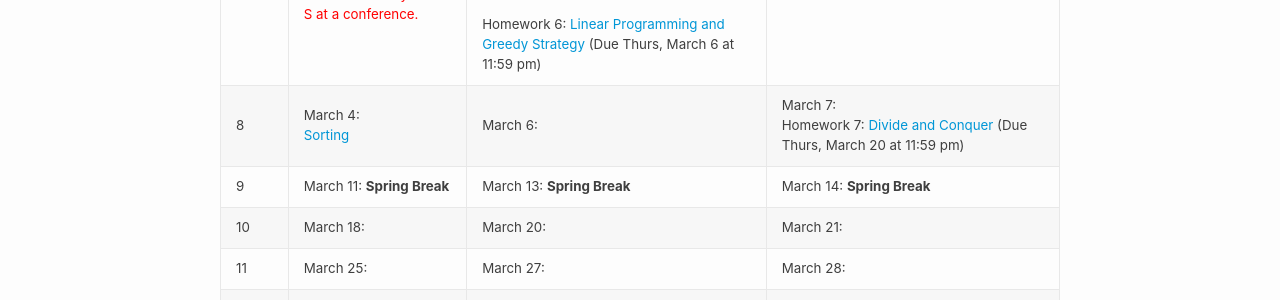
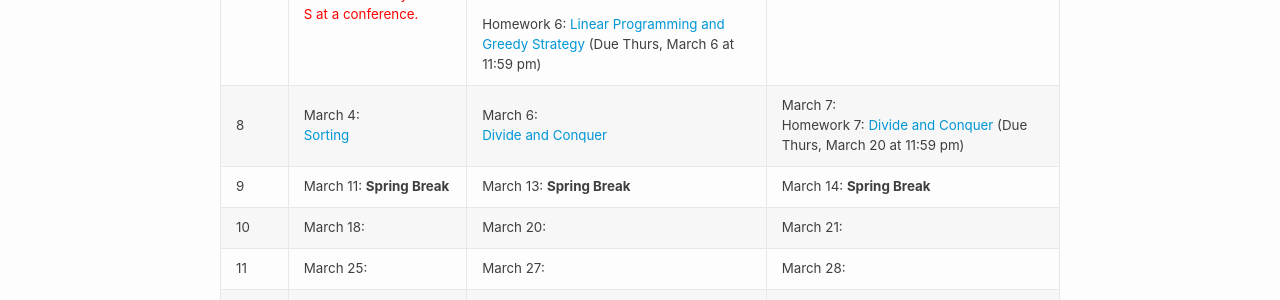
Before and after one commit to CMSC315-S2-Spring-2025/CMSC315-S2-Spring-2025.github.io, a Jekyll site: the page built from schedule.md, in a window 1280 px wide. Shown: the part 962-1262 px from the top of the page. Built offline with Jekyll 4.4.1, drawn with Linux system fonts in a browser that asks for light colours.

Commit message:
Added Divide and Conquer slides to schedule

```diff
--- a/schedule.md
+++ b/schedule.md
@@ -18,7 +18,7 @@ title: Schedule
 | 5    | Feb 11:  <br /> [Flow Networks](lectures/MaxFlow.pdf)<br />  | Feb 13:   | Feb 14: <br /> First midterm exam distributed <br />  |
 | 6    | Feb 18: | Feb 20:  | Feb 21: <br />First midterm exam due (5:00 pm) <br />  |
 | 7    | Feb 25: <br /><span style="color:red">No lecture today! Prof. S at a conference.</span><bf /> | Feb 27: <br /> [Linear Programming](lectures/Linear_programming_2025.pdf)<br /> <br /> [Greedy Strategy](lectures/GreedyStrategy.pdf)<br /> <br /> Homework 6: [Linear Programming and Greedy Strategy](homeworks/homework6.md) (Due Thurs, March 6 at 11:59 pm) <br />  | Feb 28:    |
-| 8    | March 4:  <br /> [Sorting](lectures/Sorting.pdf)<br />| March 6:  | March 7: <br /> Homework 7: [Divide and Conquer](homeworks/homework7.md) (Due Thurs, March 20 at 11:59 pm) |
+| 8    | March 4:  <br /> [Sorting](lectures/Sorting.pdf)<br />| March 6: <br /> [Divide and Conquer](lectures/DivideAndConquer.pdf)<br /> | March 7: <br /> Homework 7: [Divide and Conquer](homeworks/homework7.md) (Due Thurs, March 20 at 11:59 pm) |
 | 9    | March 11: **Spring Break**  | March 13: **Spring Break**   | March 14:   **Spring Break**   |
 | 10   | March 18:     | March 20: | March 21:    |
 | 11   | March 25: | March 27: | March 28:  |
```
Also changed, not shown: 1 other file.
